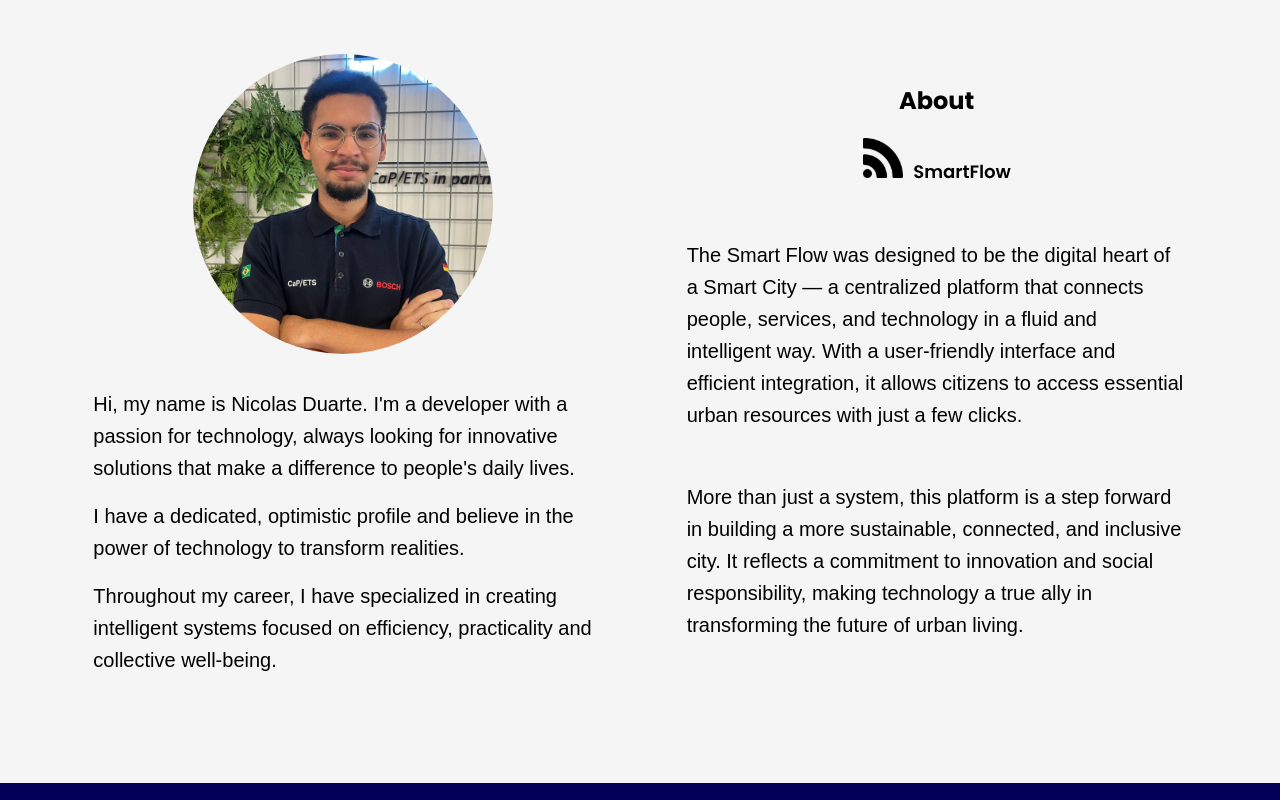
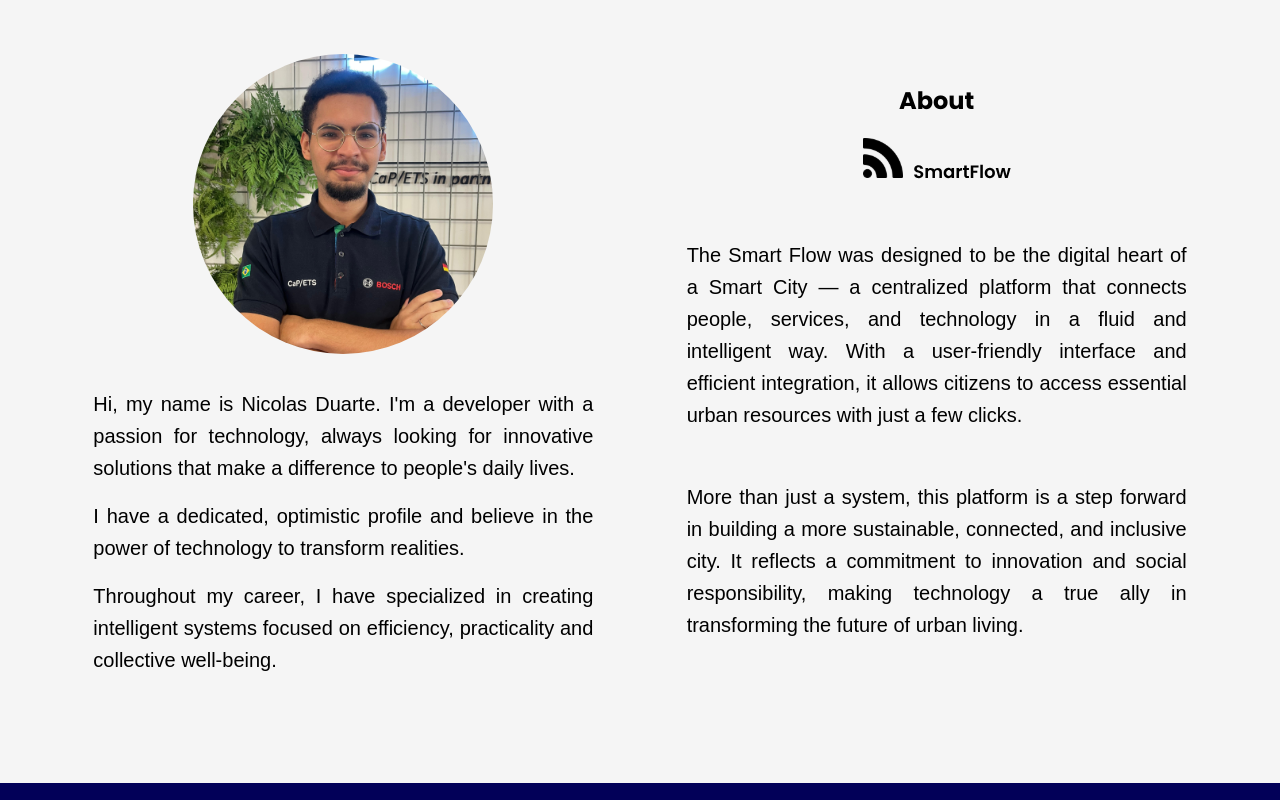
Before and after one commit to DeveloperNico/Smart_city, a React (Vite) app in the folder Front-end/: page / in a window 1280 px wide. Shown: the part 887-1687 px from the top of the page. Built offline with nearby package versions, Linux system fonts and the light colour scheme; a web font is replaced by a local one.

Commit message:
Justificando o texto do sobre nós

```diff
--- a/Front-end/src/Components/AboutUs/AboutUs.module.css
+++ b/Front-end/src/Components/AboutUs/AboutUs.module.css
@@ -33,6 +33,7 @@
     font-weight: 500;
     line-height: 1.6;
     margin-bottom: 16px;
+    text-align: justify;
 }
 
 .aboutSystem {
@@ -54,12 +55,13 @@
     font-size: 20px;
     margin-bottom: 16px;
     font-family: var(--font-huninn);
+    text-align: justify
 }
 
 .reveal {
     opacity: 0;
     transform: translateY(20px);
-    transition: all 1.2s ease-out;
+    transition: all 1.5s ease-out;
 }
 
 .reveal.active {
--- a/Front-end/src/Components/FormLogin/FormLogin.jsx
+++ b/Front-end/src/Components/FormLogin/FormLogin.jsx
@@ -4,7 +4,7 @@ import { useNavigate } from 'react-router-dom';
 import axios from "axios";
 import { set, z } from 'zod';
 import { BackgroundGrid } from '../BackgroundGrid/BackgroundGrid';
-import ImageSmart from '../../assets/Images/Smart home-cuate.svg';
+import ImageSmart from '../../assets/Images/Innovation-amico.svg';
 
 const loginSchema = z.object({
     username: z
```
Also changed, not shown: Front-end/src/assets/Images/Innovation-amico.svg (added), Front-end/src/assets/Images/Life in a city-cuate.svg (added).
